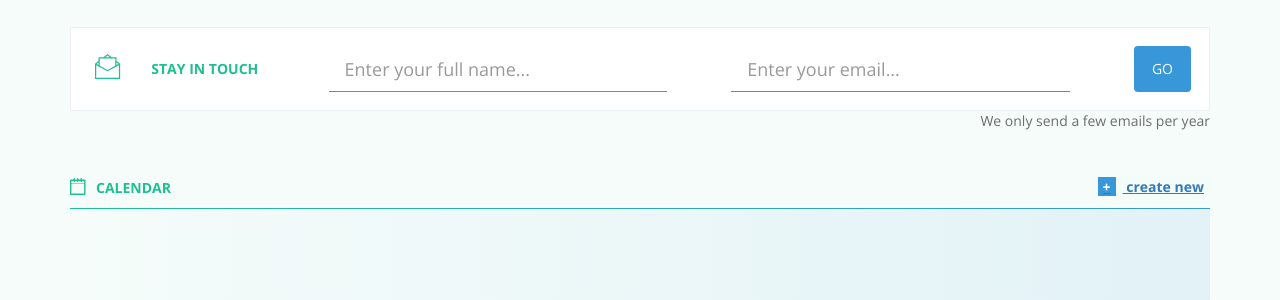
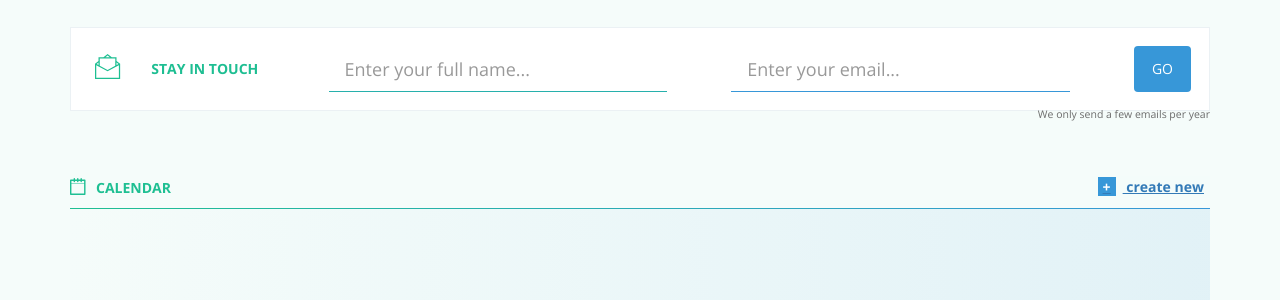
Before and after one commit to skgtech/skgtech.github.io, a Jekyll site: the page built from index.html, in a window 1280 px wide. Shown: the part 339-639 px from the top of the page. Built offline with Jekyll 4.4.1, drawn with Linux system fonts in a browser that asks for light colours; nearby versions of some CDN libraries.

Commit message:
fixed the appearance of the 'We only send a few emails per year' text

```diff
--- a/_includes/index/newsletter.html
+++ b/_includes/index/newsletter.html
@@ -13,4 +13,4 @@
     </div>
   </form>
 </div>
-<div class="pull-right">We only send a few emails per year</div>
+<sub class="pull-right">We only send a few emails per year</sub>
--- a/_sass/_banner-ctas.scss
+++ b/_sass/_banner-ctas.scss
@@ -80,3 +80,9 @@
     margin-left: 15vw;
   }
 }
+
+.newsletter {
+  & + sub {
+    margin-top: 5px;
+  }
+}
```
